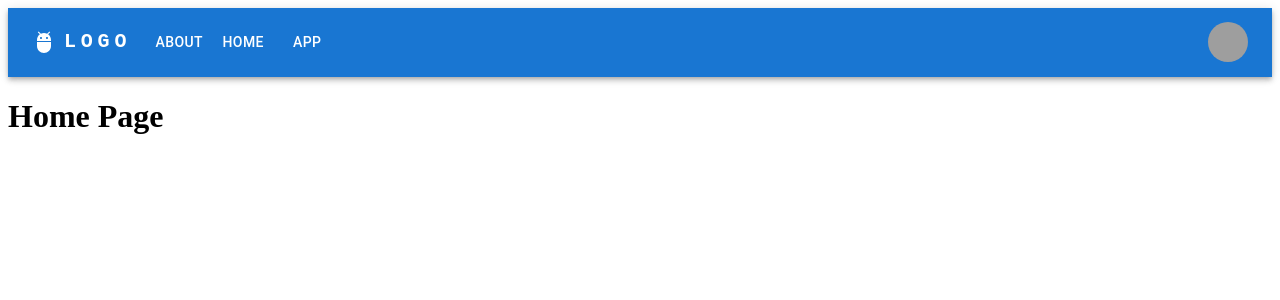
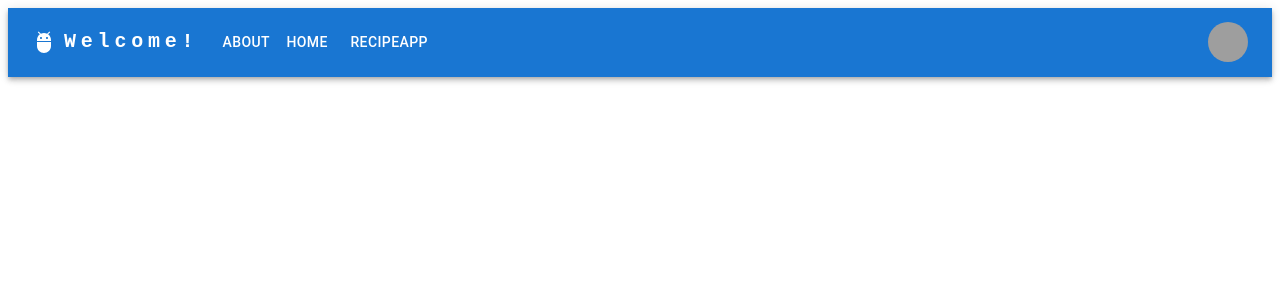
Before and after one commit to RyanpStewart/recipe-lookup-v1, a React (Create React App) app: page / in a window 1280 px wide. Shown: the top 300 px of the page. Built offline with nearby package versions, Linux system fonts and the light colour scheme; grey boxes are pictures that could not be loaded.

Commit message:
Navbar fix

```diff
--- a/src/App.js
+++ b/src/App.js
@@ -13,22 +13,23 @@ const App = () => {
           <nav>
             <ul className="navbar">
               <li className="navbar-item">
-                <Link to="/" className="navbar-link">Home</Link>
+                <Link to="/home" className="navbar-link">Home</Link>
               </li>
               <li className="navbar-item">
                 <Link to="/about" className="navbar-link">About</Link>
               </li>
               <li className="navbar-item">
-                <Link to="/recipeapp" className="navbar-link">Recipe App</Link>
+                <Link to="/app" className="navbar-link">Recipe App</Link>
               </li>
             </ul>
           </nav>
         </header>
  </Navbar>
         <Routes>
-          <Route exact path="/" element={<HomePage />} />
+          <Route exact path="/home" element={<HomePage />} />
           <Route path="/about" element={<AboutPage />} />
           <Route path="/recipeapp" element={<RecipeApp />} />
+
         </Routes>
       </div>
     </Router>
--- a/src/Navbar.js
+++ b/src/Navbar.js
@@ -12,8 +12,9 @@ import Button from '@mui/material/Button';
 import Tooltip from '@mui/material/Tooltip';
 import MenuItem from '@mui/material/MenuItem';
 import AdbIcon from '@mui/icons-material/Adb';
+import { Link } from 'react-router-dom';
 
-const pages = ['About', 'Home', 'App'];
+const pages = ['About', 'Home', 'RecipeApp'];
 const settings = ['Profile', 'Account', 'Dashboard', 'Logout'];
 
 function ResponsiveAppBar() {
@@ -44,7 +45,7 @@ function ResponsiveAppBar() {
             variant="h6"
             noWrap
             component="a"
-            href="/"
+            href="http://localhost:3000/about"
             sx={{
               mr: 2,
               display: { xs: 'none', md: 'flex' },
@@ -55,7 +56,7 @@ function ResponsiveAppBar() {
               textDecoration: 'none',
             }}
           >
-            LOGO
+            Welcome!
           </Typography>
 
           <Box sx={{ flexGrow: 1, display: { xs: 'flex', md: 'none' } }}>
@@ -99,7 +100,7 @@ function ResponsiveAppBar() {
             variant="h5"
             noWrap
             component="a"
-            href=""
+            href="http://localhost:3000/about"
             sx={{
               mr: 2,
               display: { xs: 'flex', md: 'none' },
@@ -111,12 +112,14 @@ function ResponsiveAppBar() {
               textDecoration: 'none',
             }}
           >
-            LOGO
+            Welcome!
           </Typography>
           <Box sx={{ flexGrow: 1, display: { xs: 'none', md: 'flex' } }}>
             {pages.map((page) => (
               <Button
                 key={page}
+                component={Link}
+                to={`/${page.toLowerCase()}`}
                 onClick={handleCloseNavMenu}
                 sx={{ my: 2, color: 'white', display: 'block' }}
               >
```
